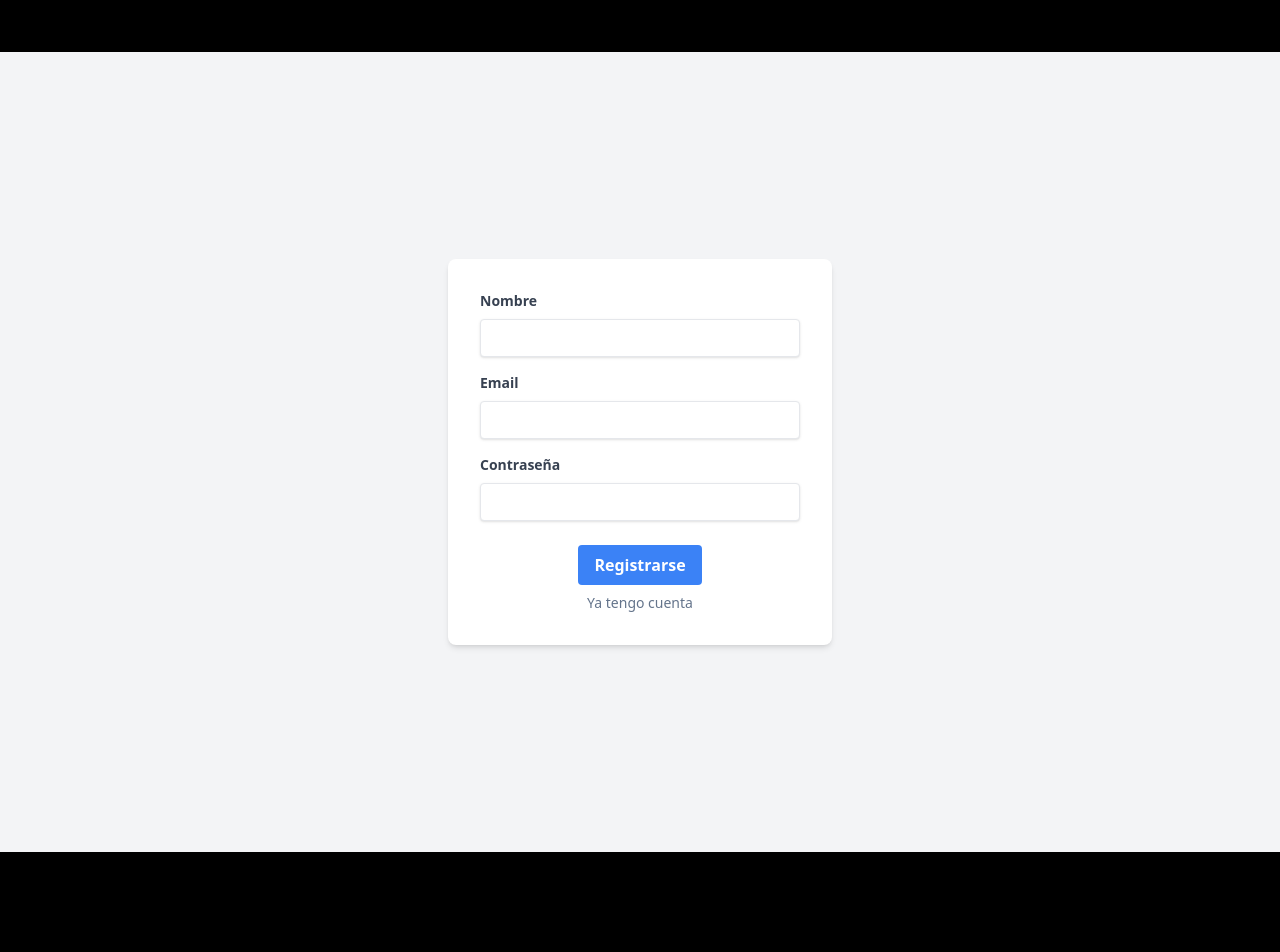
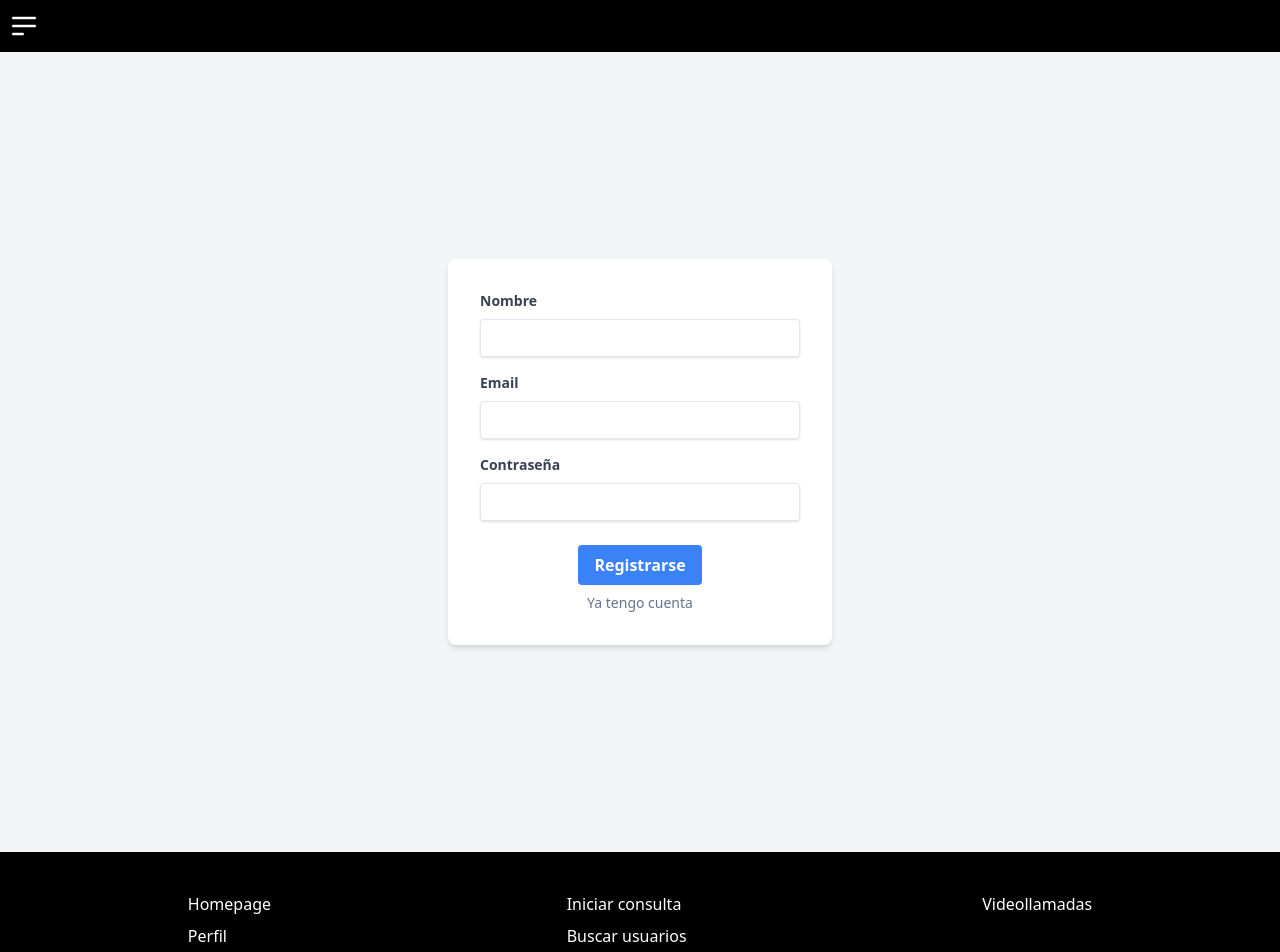
Before and after one commit to luissimosa199/doxacontacts, a Next.js app: page /register in a window 1280 px wide. Shown: the top 952 px of the page. Built offline with nearby package versions, Linux system fonts and the light colour scheme; no server answers.

Commit message:
new theme implemented in footer & header

```diff
--- a/src/components/Footer.tsx
+++ b/src/components/Footer.tsx
@@ -4,7 +4,7 @@ import React from "react";
 
 const Footer = () => {
   return (
-    <footer className="flex flex-col md:flex-row md:justify-around p-10 bg-base-200 text-base-content relative">
+    <footer className="flex flex-col md:flex-row md:justify-around p-10 bg-base-200 text-base-content text-white relative">
       {/* <WhatsAppBtn tlf={1156160290} /> */}
       <div className="flex flex-col gap-2 mb-2 md:mb-4">
         <Link href="/">
--- a/src/components/NavBarButton.tsx
+++ b/src/components/NavBarButton.tsx
@@ -13,7 +13,7 @@ const NavBarButton = () => {
 
   return (
     <button
-      className="cursor-pointer relative"
+      className="cursor-pointer relative text-white"
       onClick={handleOpenNavBar}
     >
       <svg
@@ -33,7 +33,7 @@ const NavBarButton = () => {
       {showNavBar && (
         <ul
           tabIndex={0}
-          className="mt-3 p-2 bg-white shadow rounded bg-base-100 w-52 z-40 absolute text-xl flex flex-col gap-4"
+          className="mt-3 p-2 bg-black shadow rounded bg-base-100 w-52 z-40 absolute text-xl flex flex-col gap-4"
         >
           <li>
             <Link href="/">Homepage</Link>
```
